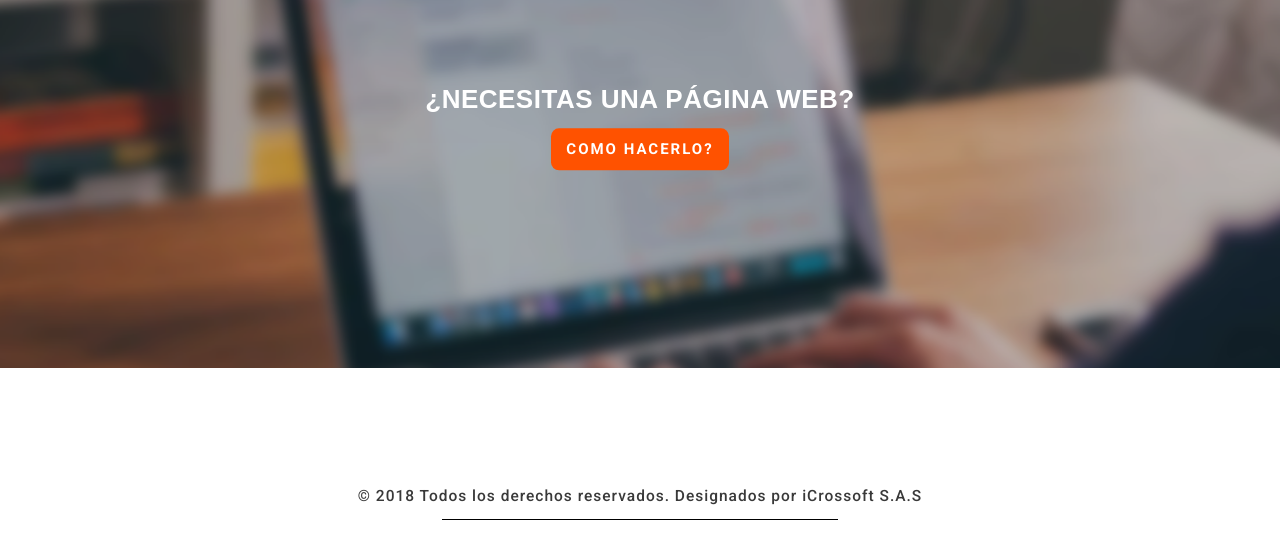
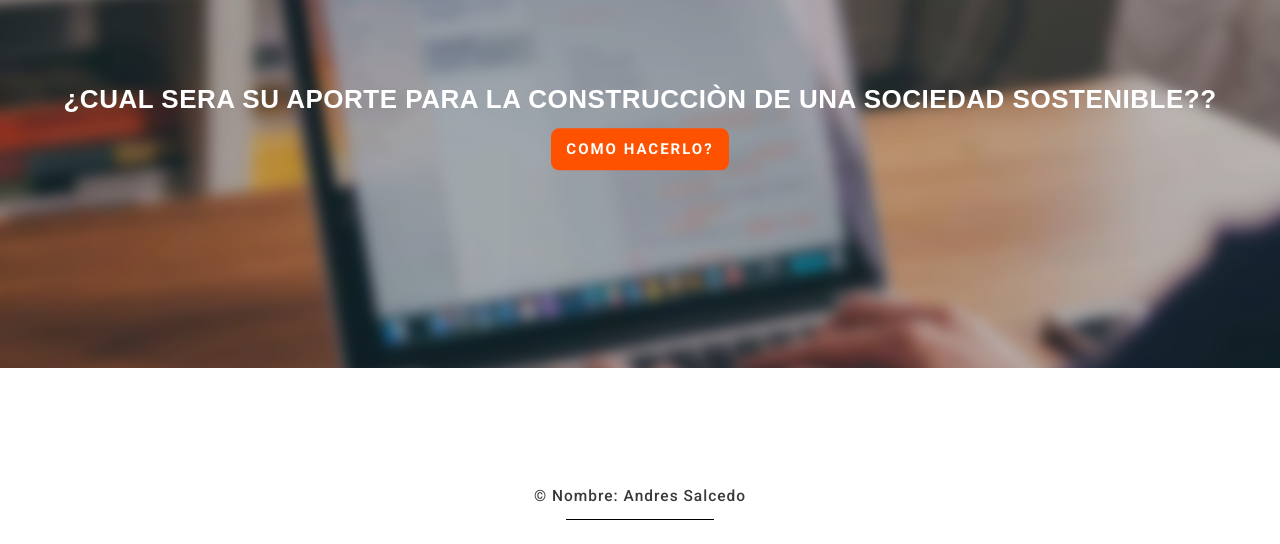
Before and after one commit to andresalcedo/emprendimiento, a website: page index.html in a window 1280 px wide. Shown: the part 112-656 px from the top of the page. Drawn offline with Linux system fonts and the light colour scheme.

Commit message:
Merge origin/master
Conflicts:
	README.md

```diff
--- a/index.html
+++ b/index.html
@@ -55,7 +55,8 @@ Author Name: iCrossoft S.A.S-->
             </header>
             <div class="banner-full-image">
                 <div class="banner-title">
-                    <h2 style="color: white; font-size: 26px;"><b><font FACE="ARIAL">¿NECESITAS UNA PÁGINA WEB?</font></b></h2><br>
+                    <h2 style="color: white; font-size: 26px;"><b><font FACE="ARIAL">¿CUAL SERA SU APORTE PARA LA CONSTRUCCIÒN
+                             DE UNA SOCIEDAD SOSTENIBLE??</font></b></h2><br>
                     <!--<img src='images/log.png' style="width: 200px;"><br><br><br>-->
                     <a class="btn btn-primary" href="about.html">como hacerlo?</a>
                 </div>
@@ -66,7 +67,7 @@ Author Name: iCrossoft S.A.S-->
                 <div class="container text-center">
                     <div class="copyright">
                         <!--Do not remove Backlink from footer of the template. To remove it you can purchase the Backlink-->
-                        &copy; 2018 Todos los derechos reservados. Designados por iCrossoft S.A.S
+                        &copy; Nombre: Andres Salcedo
                     </div>
                 </div>
             </footer>
```
